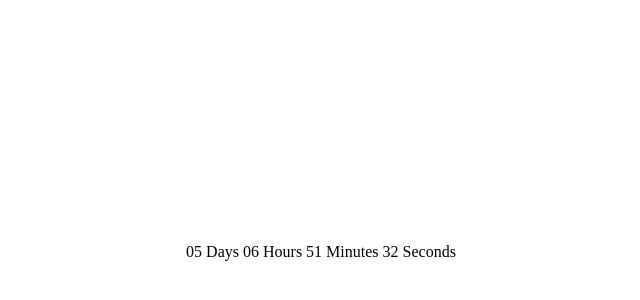
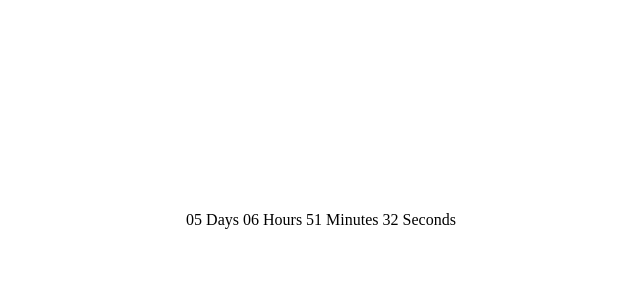
Before and after one commit to taevel02/happy-iu-day-front, a React app: page / in a window 1280 px wide. Shown: the part 124-424 px from the top of the page, without its empty margins (319-959 px from the left). Built offline with nearby package versions, Linux system fonts and the light colour scheme.

Commit message:
chore: edit wrapper spelling, style

```diff
--- a/src/pages/App.jsx
+++ b/src/pages/App.jsx
@@ -8,10 +8,10 @@ const Content = styled.div`
 	overflow: hidden;
 `;
 
-const Wrraper = styled.div`
+const Wrapper = styled.div`
 	position: relative;
 	left: 50%;
-	top: 47%;
+	top: 43%;
 	transform: translateX(-50%) translateY(-50%);
 	text-align: center;
 `;
@@ -23,13 +23,13 @@ function App() {
 
 	return (
 		<Content>
-			<Wrraper>
+			<Wrapper>
 				{month <= 5 && day <= 16 ? (
 					<Countdown date={`05/16/${year}`} />
 				) : (
 					<Countdown date={`05/16/${year + 1}`} />
 				)}
-			</Wrraper>
+			</Wrapper>
 		</Content>
 	);
 }
```
